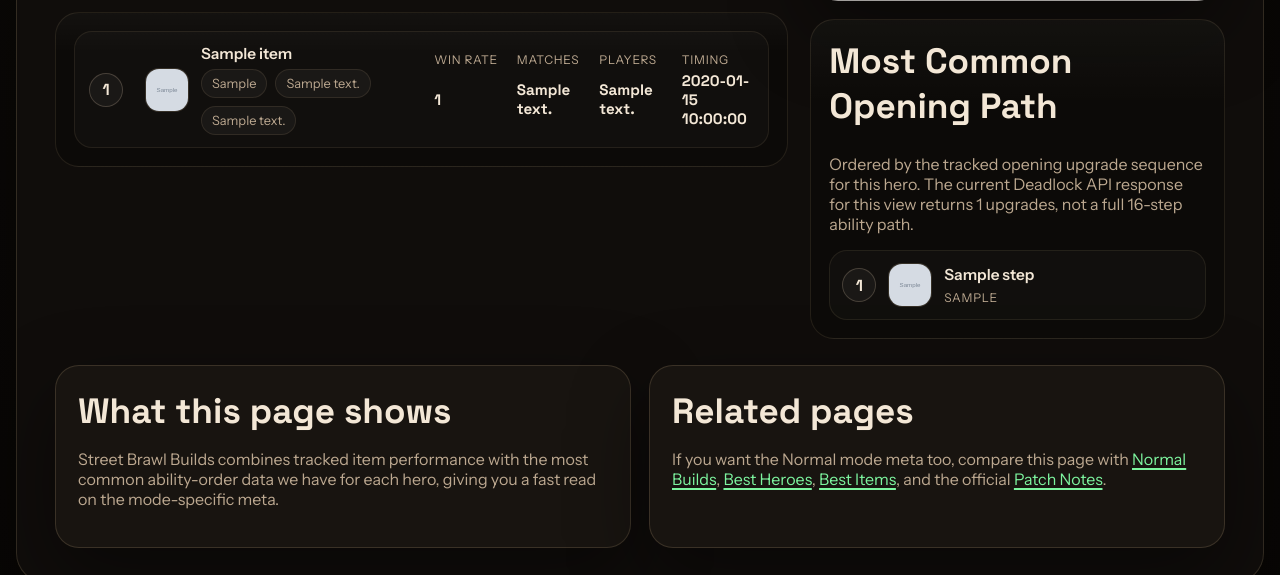
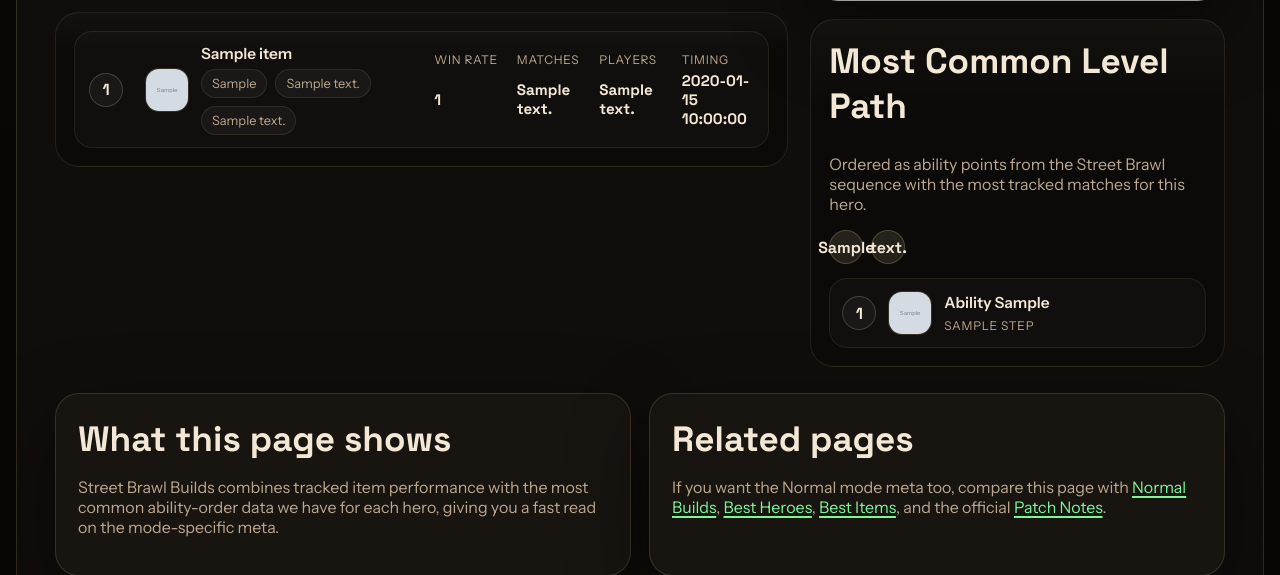
Before and after one commit to vvMaxwell/Deadlock_Tracker, a FastAPI app: template src/deadlock_tracker/web/templates/street_brawl_builds.html in a window 1280 px wide. Shown: the part 831-1406 px from the top of the page. Run offline with FastAPI, Linux system fonts and the light colour scheme; the template is opened without the code that fills it: most values are stand-ins (such as "Sample title", 1, 10 or a date in 2020); grey boxes marked "Sample" are stand-in pictures.

Commit message:
Polish builds pages and add hero build shortcuts

```diff
--- a/src/deadlock_tracker/models.py
+++ b/src/deadlock_tracker/models.py
@@ -1,6 +1,6 @@
 from __future__ import annotations
 
-from dataclasses import dataclass
+from dataclasses import dataclass, field
 
 
 @dataclass(slots=True)
@@ -52,6 +52,7 @@ class DeadlockHeroInfo:
     icon_small: str | None
     portrait_url: str | None
     background_image_url: str | None
+    signature_ability_class_names: list[str] = field(default_factory=list)
 
 
 @dataclass(slots=True)
@@ -147,6 +148,7 @@ class DeadlockItemInfo:
     item_type: str | None
     ability_type: str | None
     hero_id: int | None
+    class_name: str = ""
 
 
 @dataclass(slots=True)
--- a/src/deadlock_tracker/web/app.py
+++ b/src/deadlock_tracker/web/app.py
@@ -774,6 +774,8 @@ async def heroes_directory(request: Request) -> HTMLResponse:
         HeroDirectoryCardView(
             hero_name=hero.name,
             detail_url=str(request.url_for("hero_detail", hero_id=str(hero.hero_id), hero_slug=_slugify(hero.name))),
+            build_url=f"{request.url_for('builds_hub')}?hero_id={hero.hero_id}",
+            street_brawl_build_url=f"{request.url_for('street_brawl_builds')}?hero_id={hero.hero_id}",
             hero_icon_url=hero.icon_small,
             hero_portrait_url=hero.portrait_url,
             hero_background_image_url=hero.background_image_url,
@@ -1600,20 +1602,14 @@ async def hero_builds(request: Request, hero_id: str, hero_slug: str) -> HTMLRes
 
         most_common_path = max(ability_orders, key=lambda entry: entry.matches, default=None)
         if most_common_path is not None:
+            ability_steps = _build_ability_path_steps(hero, most_common_path.abilities, item_info_map)
             guide = StreetBrawlGuideView(
                 hero_name=hero.name,
                 hero_icon_url=hero.icon_small,
                 hero_portrait_url=hero.portrait_url,
                 hero_background_image_url=hero.background_image_url,
-                ability_steps=[
-                    StreetBrawlAbilityStepView(
-                        step_number=index,
-                        ability_name=(item_info_map.get(ability_id).name if item_info_map.get(ability_id) else f"Ability {index}"),
-                        ability_image_url=item_info_map.get(ability_id).image if item_info_map.get(ability_id) else None,
-                        ability_type=_friendly_ability_type(item_info_map.get(ability_id).ability_type if item_info_map.get(ability_id) else None),
-                    )
-                    for index, ability_id in enumerate(most_common_path.abilities, start=1)
-                ],
+                ability_steps=ability_steps,
+                ability_path_text=" ".join(step.ability_point for step in ability_steps),
                 path_matches_text=f"{most_common_path.matches:,} matches",
                 path_players_text=f"{most_common_path.players:,} players",
                 path_win_rate_percent=f"{(most_common_path.wins / most_common_path.matches):.1%}" if most_common_path.matches else "0.0%",
@@ -2525,9 +2521,15 @@ async def street_brawl_builds(
         ability_orders = await api.get_ability_order_stats(
             hero_id=selected_hero.hero_id,
             game_mode="street_brawl",
-            min_matches=selected_min_matches,
+            min_matches=1,
             min_unix_timestamp=int(time()) - selected_window_days * 86400,
         )
+        if not ability_orders:
+            ability_orders = await api.get_ability_order_stats(
+                hero_id=selected_hero.hero_id,
+                game_mode="street_brawl",
+                min_matches=1,
+            )
         item_info_map = await api.get_all_item_info()
 
         filtered_items = []
@@ -2568,20 +2570,14 @@ async def street_brawl_builds(
 
         most_common_path = max(ability_orders, key=lambda entry: entry.matches, default=None)
         if most_common_path is not None:
+            ability_steps = _build_ability_path_steps(selected_hero, most_common_path.abilities, item_info_map)
             guide = StreetBrawlGuideView(
                 hero_name=selected_hero.name,
                 hero_icon_url=selected_hero.icon_small,
                 hero_portrait_url=selected_hero.portrait_url,
                 hero_background_image_url=selected_hero.background_image_url,
-                ability_steps=[
-                    StreetBrawlAbilityStepView(
-                        step_number=index,
-                        ability_name=(item_info_map.get(ability_id).name if item_info_map.get(ability_id) else f"Ability {index}"),
-                        ability_image_url=item_info_map.get(ability_id).image if item_info_map.get(ability_id) else None,
-                        ability_type=_friendly_ability_type(item_info_map.get(ability_id).ability_type if item_info_map.get(ability_id) else None),
-                    )
-                    for index, ability_id in enumerate(most_common_path.abilities, start=1)
-                ],
+                ability_steps=ability_steps,
+                ability_path_text=" ".join(step.ability_point for step in ability_steps),
                 path_matches_text=f"{most_common_path.matches:,} matches",
                 path_players_text=f"{most_common_path.players:,} players",
                 path_win_rate_percent=f"{(most_common_path.wins / most_common_path.matches):.1%}" if most_common_path.matches else "0.0%",
@@ -3073,6 +3069,33 @@ def _build_item_names_from_build(categories: list[object], item_info_map: dict[i
     return names
 
 
+def _build_ability_path_steps(hero: object, ability_ids: list[int], item_info_map: dict[int, object]) -> list[StreetBrawlAbilityStepView]:
+    class_name_to_point = {
+        class_name: str(index)
+        for index, class_name in enumerate(getattr(hero, "signature_ability_class_names", []), start=1)
+    }
+    ability_id_to_point = {
+        item.item_id: class_name_to_point[item.class_name]
+        for item in item_info_map.values()
+        if getattr(item, "class_name", None) in class_name_to_point
+    }
+
+    steps: list[StreetBrawlAbilityStepView] = []
+    for index, ability_id in enumerate(ability_ids, start=1):
+        item = item_info_map.get(ability_id)
+        ability_point = ability_id_to_point.get(ability_id, "?")
+        steps.append(
+            StreetBrawlAbilityStepView(
+                step_number=index,
+                ability_point=ability_point,
+                ability_name=(item.name if item else f"Ability {ability_point}"),
+                ability_image_url=item.image if item else None,
+                ability_type=_friendly_ability_type(item.ability_type if item else None),
+            )
+        )
+    return steps
+
+
 def _friendly_mode_label(game_mode: int | None) -> str | None:
     mapping = {
         1: "Normal",
--- a/src/deadlock_tracker/web/static/site.css
+++ b/src/deadlock_tracker/web/static/site.css
@@ -1003,6 +1046,27 @@ h2 {
     gap: 10px;
 }
 
+.street-brawl-point-path {
+    display: flex;
+    flex-wrap: wrap;
+    gap: 8px;
+    margin-bottom: 14px;
+}
+
+.street-brawl-point-path span {
+    display: inline-flex;
+    align-items: center;
+    justify-content: center;
+    width: 34px;
+    height: 34px;
+    border: 1px solid rgba(231, 206, 176, 0.22);
+    border-radius: 999px;
+    background: rgba(231, 206, 176, 0.12);
+    color: var(--cream);
+    font-family: "Space Grotesk", sans-serif;
+    font-weight: 800;
+}
+
 .street-brawl-step {
     padding: 12px;
     border: 1px solid rgba(211, 181, 138, 0.1);
--- a/src/deadlock_tracker/web/templates/street_brawl_builds.html
+++ b/src/deadlock_tracker/web/templates/street_brawl_builds.html
@@ -158,14 +158,13 @@
 
             <section class="street-brawl-ability-guide">
                 <div class="section-heading">
-                    <h2>{% if guide.ability_steps|length < 16 %}Most Common Opening Path{% else %}Most Common Level Path{% endif %}</h2>
-                    <p>
-                        {% if guide.ability_steps|length < 16 %}
-                        Ordered by the tracked opening upgrade sequence for this hero. The current Deadlock API response for this view returns {{ guide.ability_steps|length }} upgrades, not a full 16-step ability path.
-                        {% else %}
-                        Ordered by the ability sequence with the most tracked Street Brawl matches for this hero.
-                        {% endif %}
-                    </p>
+                    <h2>Most Common Level Path</h2>
+                    <p>Ordered as ability points from the Street Brawl sequence with the most tracked matches for this hero.</p>
+                </div>
+                <div class="street-brawl-point-path" aria-label="Most common ability point path">
+                    {% for point in guide.ability_path_text.split() %}
+                    <span>{{ point }}</span>
+                    {% endfor %}
                 </div>
                 <div class="street-brawl-steps">
                     {% for step in guide.ability_steps %}
@@ -175,8 +174,8 @@
                         <img class="street-brawl-step-icon" src="{{ step.ability_image_url }}" alt="{{ step.ability_name }}">
                         {% endif %}
                         <div class="street-brawl-step-copy">
-                            <strong>{{ step.ability_name }}</strong>
-                            <span>{{ step.ability_type }}</span>
+                            <strong>Ability {{ step.ability_point }}</strong>
+                            <span>{{ step.ability_name }}</span>
                         </div>
                     </article>
                     {% endfor %}
--- a/src/deadlock_tracker/web/view_models.py
+++ b/src/deadlock_tracker/web/view_models.py
@@ -100,6 +100,7 @@ class StreetBrawlBuildItemView:
 @dataclass(slots=True)
 class StreetBrawlAbilityStepView:
     step_number: int
+    ability_point: str
     ability_name: str
     ability_image_url: str | None
     ability_type: str
@@ -112,6 +113,7 @@ class StreetBrawlGuideView:
     hero_portrait_url: str | None
     hero_background_image_url: str | None
     ability_steps: list[StreetBrawlAbilityStepView]
+    ability_path_text: str
     path_matches_text: str
     path_players_text: str
     path_win_rate_percent: str
@@ -280,6 +282,8 @@ class ItemModeStatView:
 class HeroDirectoryCardView:
     hero_name: str
     detail_url: str
+    build_url: str
+    street_brawl_build_url: str
     hero_icon_url: str | None
     hero_portrait_url: str | None
     hero_background_image_url: str | None
```
Also changed, not shown: other parts of src/deadlock_tracker/web/static/site.css (+118 -16 lines), src/deadlock_tracker/clients/deadlock_api.py (+12 -0 lines), src/deadlock_tracker/web/templates/builds.html (+37 -15 lines), src/deadlock_tracker/web/templates/heroes_directory.html (+10 -5 lines).
